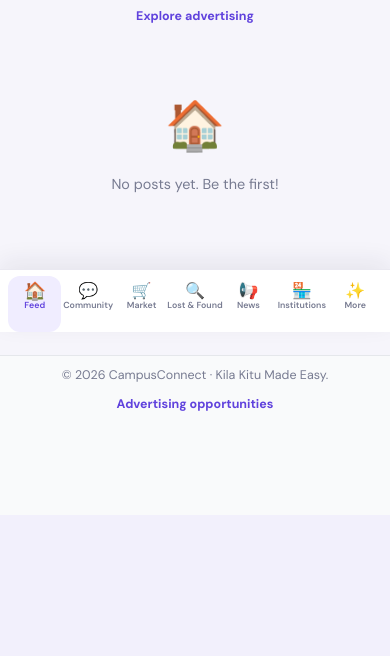
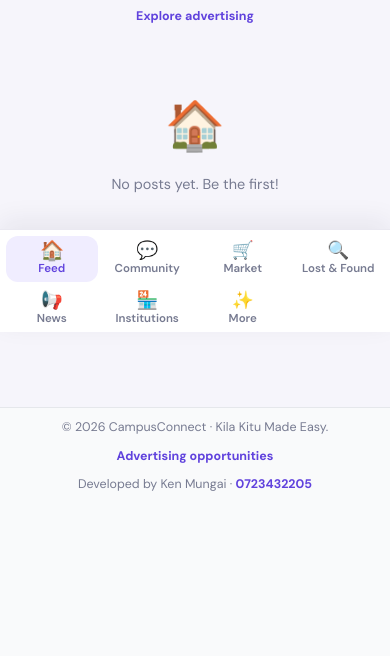
Before and after one commit to mungaikenndegerege-bot/CampusConnect, a Flask app: page / in a window 390 px wide. Shown: the part 512-1168 px from the top of the page. Before the commit the page ends 923 px from the top, so only its background shows below. Run offline with Flask 3, Linux system fonts and the light colour scheme; data that the repository does not hold is empty.

Commit message:
Improve mobile navigation and footer attribution
Co-authored-by: Copilot <223556219+Copilot@users.noreply.github.com>

```diff
--- a/static/css/style.css
+++ b/static/css/style.css
@@ -858,20 +858,27 @@ select:focus-visible { outline: 3px solid rgba(118, 87, 246, 0.3); outline-offse
   .platform-search input { padding: 0 10px; font-size: .8rem; }
   .platform-search button { min-width: 74px; padding: 0 11px; font-size: .8rem; }
   .advertise-strip { margin-top: 8px; padding: 8px 16px; font-size: .78rem; }
-  #main-content { padding: 8px 12px 112px; }
-  #bottom-nav { overflow-x: hidden; justify-content: space-around; }
+  #main-content { padding: 8px 12px 164px; }
+  #bottom-nav {
+    display: grid;
+    grid-template-columns: repeat(4, minmax(0, 1fr));
+    gap: 4px;
+    overflow: hidden;
+    padding: 6px 6px env(safe-area-inset-bottom);
+  }
   #bottom-nav button {
-    flex: 1 1 0;
     min-width: 0;
     max-width: none;
-    gap: 1px;
-    padding: 6px 1px;
-    font-size: .55rem;
-    line-height: 1.1;
+    min-height: 46px;
+    gap: 2px;
+    padding: 4px 2px;
+    font-size: .72rem;
+    line-height: 1.15;
+    white-space: normal;
   }
-  #bottom-nav .nav-icon { font-size: 1rem; }
-  #fab-container { right: 14px; bottom: 82px; }
-  #app-footer { padding-bottom: 100px; }
+  #bottom-nav .nav-icon { font-size: 1.1rem; }
+  #fab-container { right: 14px; bottom: 132px; }
+  #app-footer { padding-bottom: 160px; }
 }
 
 @media (prefers-reduced-motion: reduce) {
--- a/static/js/account.js
+++ b/static/js/account.js
@@ -36,7 +36,6 @@ function renderAccountBar() {
   const account = getAccountData();
   if (account) {
     bar.innerHTML = `
-      <span class="account-name">👤 ${escHtml(account.name)}</span>
       <button class="account-bar-btn" onclick="showMyPosts()">My Posts</button>
       <button class="account-bar-btn" onclick="signOut()">Sign Out</button>
     `;
--- a/templates/index.html
+++ b/templates/index.html
@@ -15,7 +15,7 @@
   <link rel="preconnect" href="https://fonts.googleapis.com">
   <link rel="preconnect" href="https://fonts.gstatic.com" crossorigin>
   <link href="https://fonts.googleapis.com/css2?family=DM+Sans:wght@400;500;600;700&family=Manrope:wght@500;600;700;800&display=swap" rel="stylesheet">
-  <link rel="stylesheet" href="/static/css/style.css">
+  <link rel="stylesheet" href="/static/css/style.css?v=mobile-nav-2">
   <link rel="manifest" href="/static/manifest.json">
   <meta name="theme-color" content="#111936">
 </head>
@@ -86,12 +86,13 @@
   <script src="/static/js/marketplace.js"></script>
   <script src="/static/js/lostandfound.js"></script>
   <script src="/static/js/announcements.js"></script>
-  <script src="/static/js/account.js"></script>
+  <script src="/static/js/account.js?v=footer-credit-1"></script>
   <script src="/static/js/institutions.js"></script>
   <script src="/static/js/features.js?v=resource-uploads-1"></script>
 <footer id="app-footer">
   <p>&copy; 2026 CampusConnect <span aria-hidden="true">&middot;</span> Kila Kitu Made Easy.</p>
   <a href="/advertiser">Advertising opportunities</a>
+  <p>Developed by Ken Mungai <span aria-hidden="true">&middot;</span> <a href="tel:0723432205">0723432205</a></p>
 </footer>
 </body>
 </html>
```
